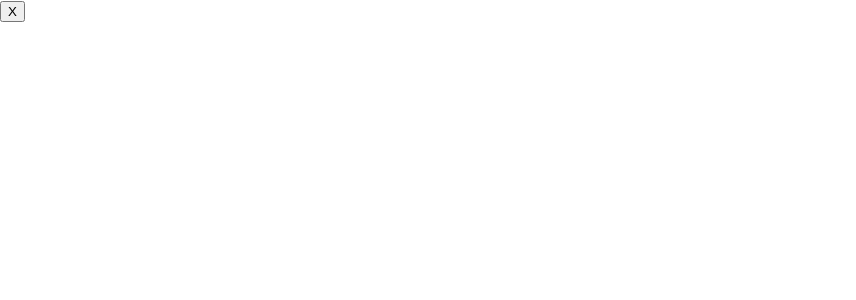
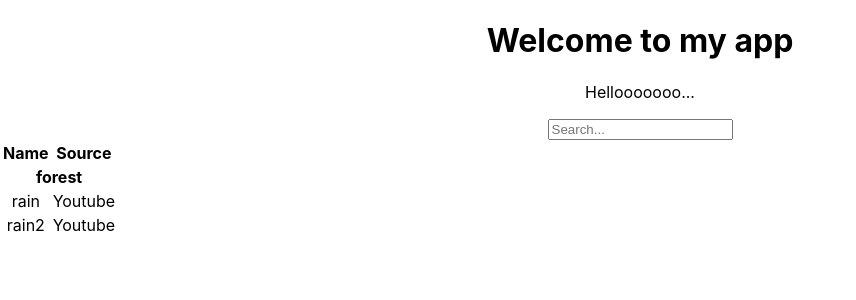
Before and after one commit to Mar-bh/Mini-Reto-2, a React (Create React App) app in the folder Back-end/client/: page / in a window 1280 px wide. Shown: the top 300 px of the page, without its empty margins (0-856 px from the left). Built offline with nearby package versions, Linux system fonts and the light colour scheme; no server answers.

Commit message:
activity 6

```diff
--- a/Back-end/client/src/App.js
+++ b/Back-end/client/src/App.js
@@ -1,56 +1,99 @@
-// import logo from './logo.svg';
-// import './App.css';
-// import React from "react";
-// import LandingPage from "./Views/LandingPage";
 
-// function App() {
-//   const [data, setData] = React.useState(null);
+ import './App.css';
+ import React from "react";
+ import Header from './Components/Header';
 
-//   // use effects son funciones que nos da React para poder manipular el flujo de React
-//   // en este caso, nos especifica que ocurrira algo asincrono
-//   // se utilizara una funcion de callback para recibir una funcion que se puede ejecutar en nuestro query
-//   // el callback va a hacer fetch a la ruta /api/sound
-//   // fetch es una funcion que nos da el navegador para hacer peticiones a un servidor
-//   // then es una funcion que se ejecuta cuando la peticion se resuelve y nos da un objeto de respuesta
-//   // el objeto de respuesta tiene una funcion json que nos da el cuerpo de la respuesta
-//   // el cuerpo de la respuesta es un objeto con una propiedad message
-//   // despues de tomar el reponse de fecth, lo convertimos a json y lo guardamos en el estado de data
-//   // una vez guardado en data, se va a volver a renderizar el componente
-//   React.useEffect(() => {
-//     // fetch("/api/sound")
-//     fetch("/api/hello")
-//       .then((res) => res.json())
-//       .then((data) => setData(data.message));
-//   }, []);
-//   return (
-//     <div className="App">
-//       <header className="App-header">
-//         <img src={logo} className="App-logo" alt="logo" />
-//         <p>
-//           {/* Edit <code>src/App.js</code> and save to reload. */}
-//           {!data ? "Hellooooooo...": data}
-//         </p>
-//         <a
-//           className="App-link"
-//           href="https://reactjs.org"
-//           target="_blank"
-//           rel="noopener noreferrer"
-//         >
-//           Learn React
-//         </a>
-//       </header>
-//     </div>
-//   );
-// }
-
-// export default App;
-import './App.css';
-import Header from './Components/Header';
 
 function App() {
-  return(
-    <Header/>
-  )
+   const [data, setData] = React.useState(null);
+
+   React.useEffect(() => {
+     fetch("/api/sounds")
+      .then((res) => res.json())
+      .then((data) => setData(data.message));
+   }, []);
+
+   function SoundCategoryRow({ category }) {
+    return (
+      <tr>
+        <th colSpan="2">
+          {category}
+        </th>
+      </tr>
+    );
+  }
+
+  function SoundRow({ sound }) {
+    return (
+      <tr>
+        <td>{sound.name}</td>
+        <td>{sound.source}</td>
+      </tr>
+    );
+  }
+
+  function SoundTable({ sounds }) {
+    const rows = [];
+    let lastCategory = null;
+
+    sounds.forEach((sound) => {
+      if (sound.category !== lastCategory) {
+        rows.push(
+          <SoundCategoryRow
+            category={sound.category}
+            key={sound.category} />
+        );
+      }
+      rows.push(
+        <SoundRow
+          sound={sound}
+          key={sound.name} />
+      );
+      lastCategory = sound.category;
+    });
+
+    return (
+      <table>
+        <thead>
+          <tr>
+            <th>Name</th>
+            <th>Source</th>
+          </tr>
+        </thead>
+        <tbody>{rows}</tbody>
+      </table>
+    );
+  }
+
+  function SearchBar() {
+    return (
+      <form>
+        <input type="text" placeholder="Search..." />
+      </form>
+    );
+  }
+
+  function FilterableSoundTable({ sounds }) {
+    return (
+      <div>
+        <SearchBar/>
+        <SoundTable sounds={sounds} />
+      </div>
+    );
+  }
+
+  const SOUNDS = [{category:"forest", source:"Youtube", name: "rain"},
+  {category:"forest", source:"Youtube", name: "rain2"}];
+
+   return (
+     <div className="App">
+        <Header/>
+        <p>
+           {!data ? "Hellooooooo...": data}
+        </p>
+        <FilterableSoundTable sounds={SOUNDS} />
+     </div>
+   );
 }
 
 export default App;
--- a/Back-end/client/src/Components/Header.js
+++ b/Back-end/client/src/Components/Header.js
@@ -1,7 +1,7 @@
 import React from "react";
 
 function Header() {
-    return <button className="Header">X</button>;
+    return <h1>Welcome to my app</h1>;
   }
 
 export default Header;
```
Also changed, not shown: 2 other files (tests, documents, lock files or other folders).
